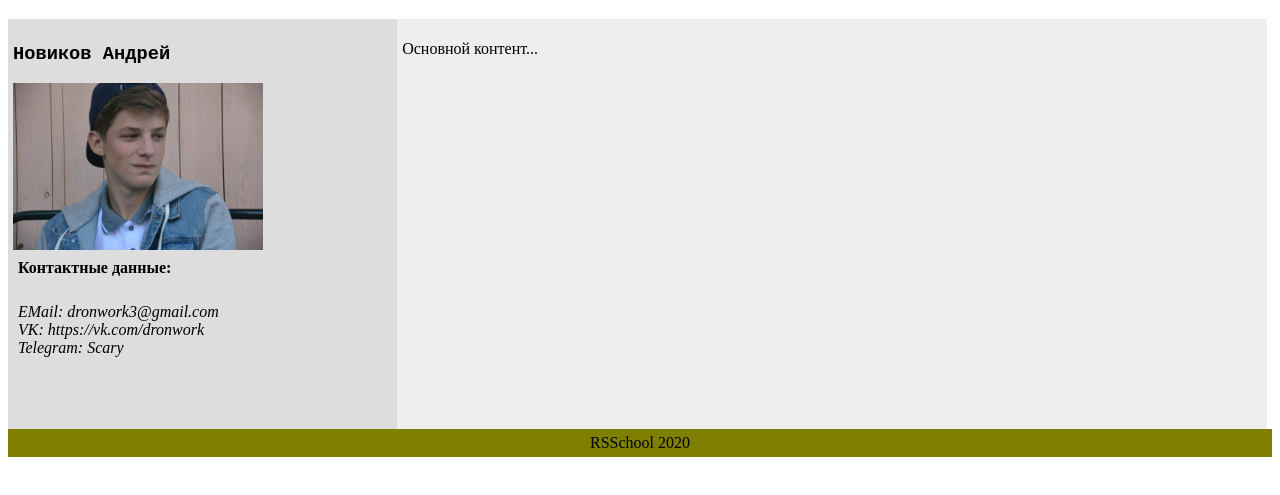
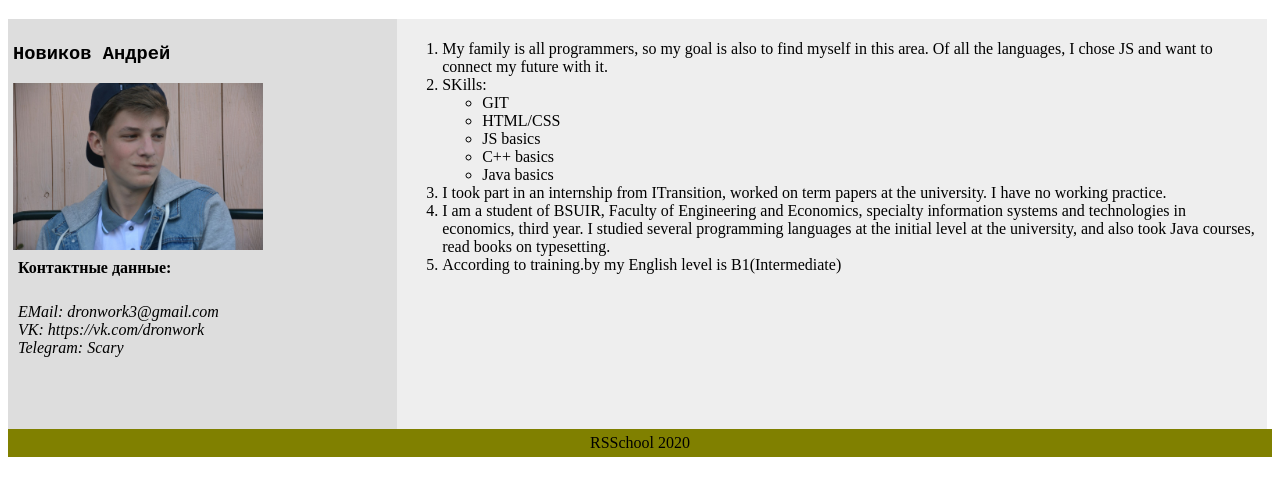
Before and after one commit to dronwork3/rsschool-cv, a plain HTML site: page index.html in a window 1280 px wide. Shown: the part 61-556 px from the top of the page. Drawn offline with Linux system fonts and the light colour scheme.

Commit message:
feat: add cv info

```diff
--- a/index.html
+++ b/index.html
@@ -22,7 +22,21 @@
 </section>
 
 <aside>
-<p>Основной контент...</p>
+    <ol>
+        <li>My family is all programmers, so my goal is also to find myself in this area. Of all the languages, I chose JS and want to connect my future with it.</li>
+        <li>SKills:<ul>
+                <li>GIT</li>
+                <li>HTML/CSS</li>
+                <li>JS basics</li>
+                <li>C++ basics</li>
+                <li>Java basics</li>
+        </ul>
+
+        </li>
+        <li>I took part in an internship from ITransition, worked on term papers at the university. I have no working practice.</li>
+        <li>I am a student of BSUIR, Faculty of Engineering and Economics, specialty information systems and technologies in economics, third year. I studied several programming languages at the initial level at the university, and also took Java courses, read books on typesetting.</li>
+        <li>According to training.by my English level is B1(Intermediate)</li>
+    </ol>
 </aside>
 
 <footer>
```
